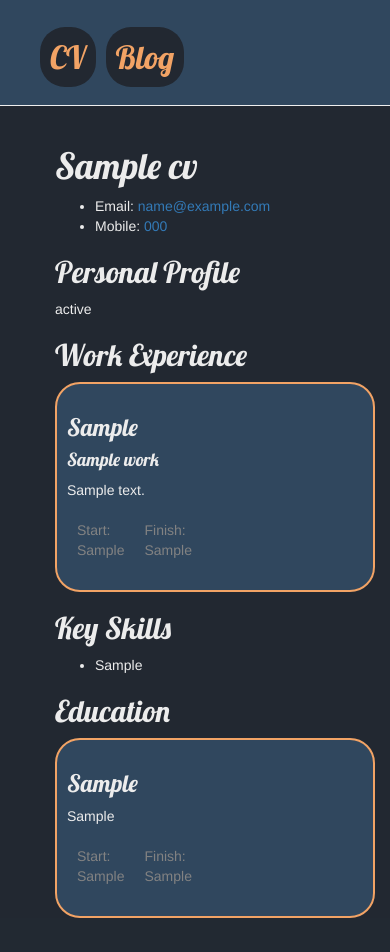
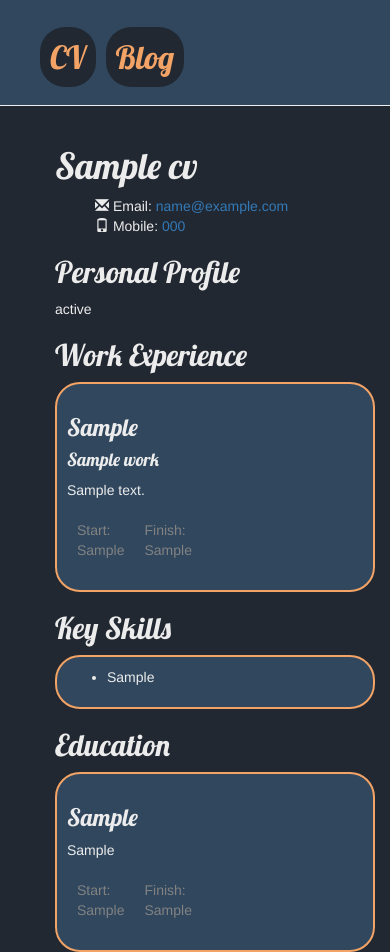
Before and after one commit to RomanPodkovyrin/WebCV, a Django app: page /cv/ in a window 390 px wide. Before the commit the page ends 918 px from the top, so only its background shows below. Run offline with Django 3.2, Linux system fonts and the light colour scheme; tables that the repository leaves empty hold one stand-in row (values such as "Sample post"); some libraries are stand-ins or nearby versions.

Commit message:
added phone and email symbol

```diff
--- a/blog/static/css/blog.css
+++ b/blog/static/css/blog.css
@@ -67,7 +67,7 @@ h1, h2, h3, h4 {
     padding: 10px;
 }
 
-.work, .education {
+.work, .education, .skill {
     background-color: #30475e;
     border: 2px solid #f2a365;
     border-radius: 25px;
--- a/blog/templates/blog/cv_page.html
+++ b/blog/templates/blog/cv_page.html
@@ -15,8 +15,9 @@
 
 		<div id="id_contacts">
 			<ul>
-				<li >Email: <a id="id_email">{{ cv.email }}</a></li>
-				<li >Mobile: <a id="id_phone">{{ cv.phone }}</a></li>
+				<span class="glyphicon glyphicon-envelope"></span> Email: <a id="id_email">{{ cv.email }}</a>
+				<br>
+				<span class="glyphicon glyphicon-phone"></span> Mobile: <a id="id_phone">{{ cv.phone }}</a>
 			</ul>
 		</div>
 	</div>
@@ -72,7 +73,7 @@
 			<h2>Key Skills</h1>
 		</div>
 
-		<div id="id_skill_list_table" >
+		<div class="skill" id="id_skill_list_table" >
 			{% for skill in skills%}
 				<ul id="id_skill">
 					{% if user.is_authenticated %}
```
